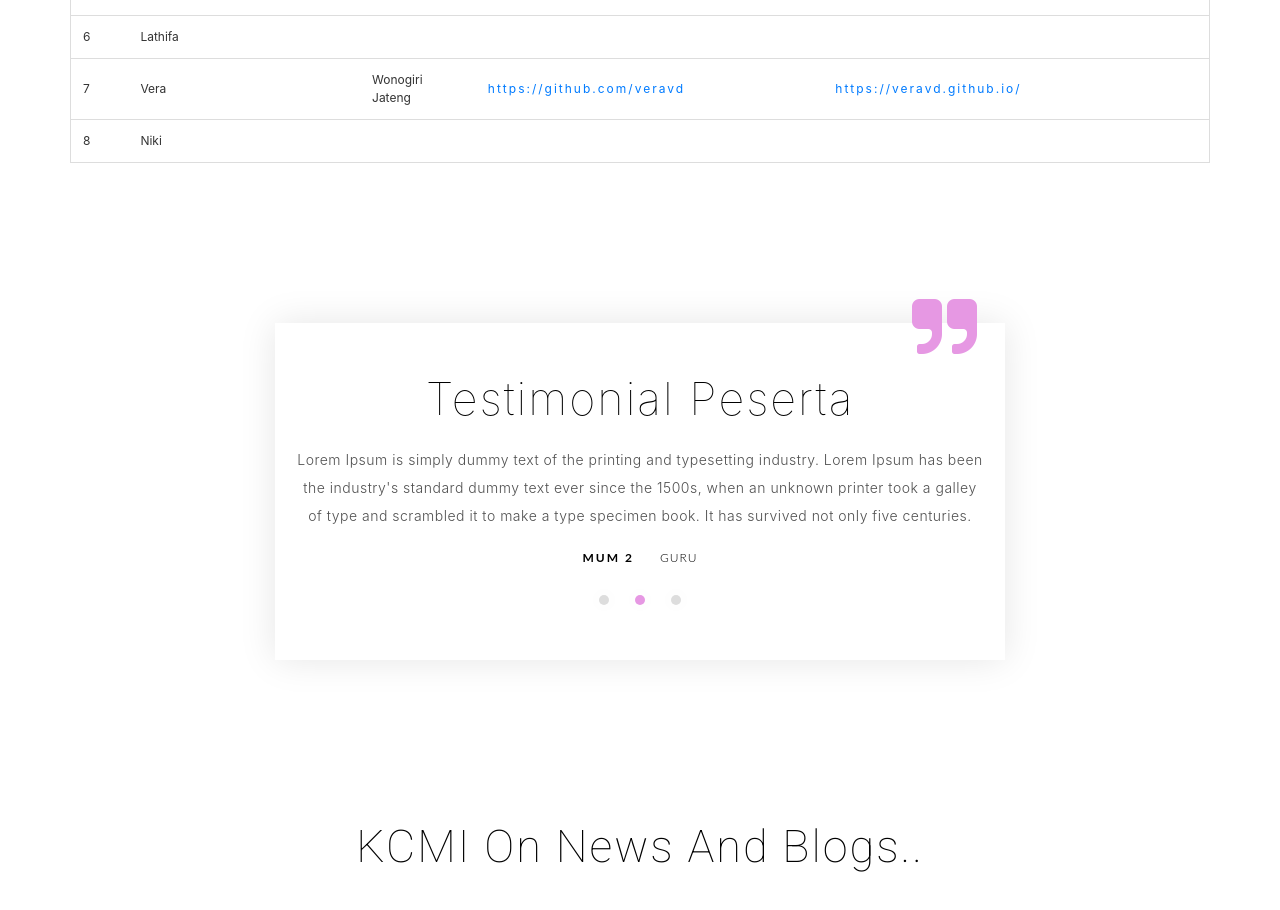
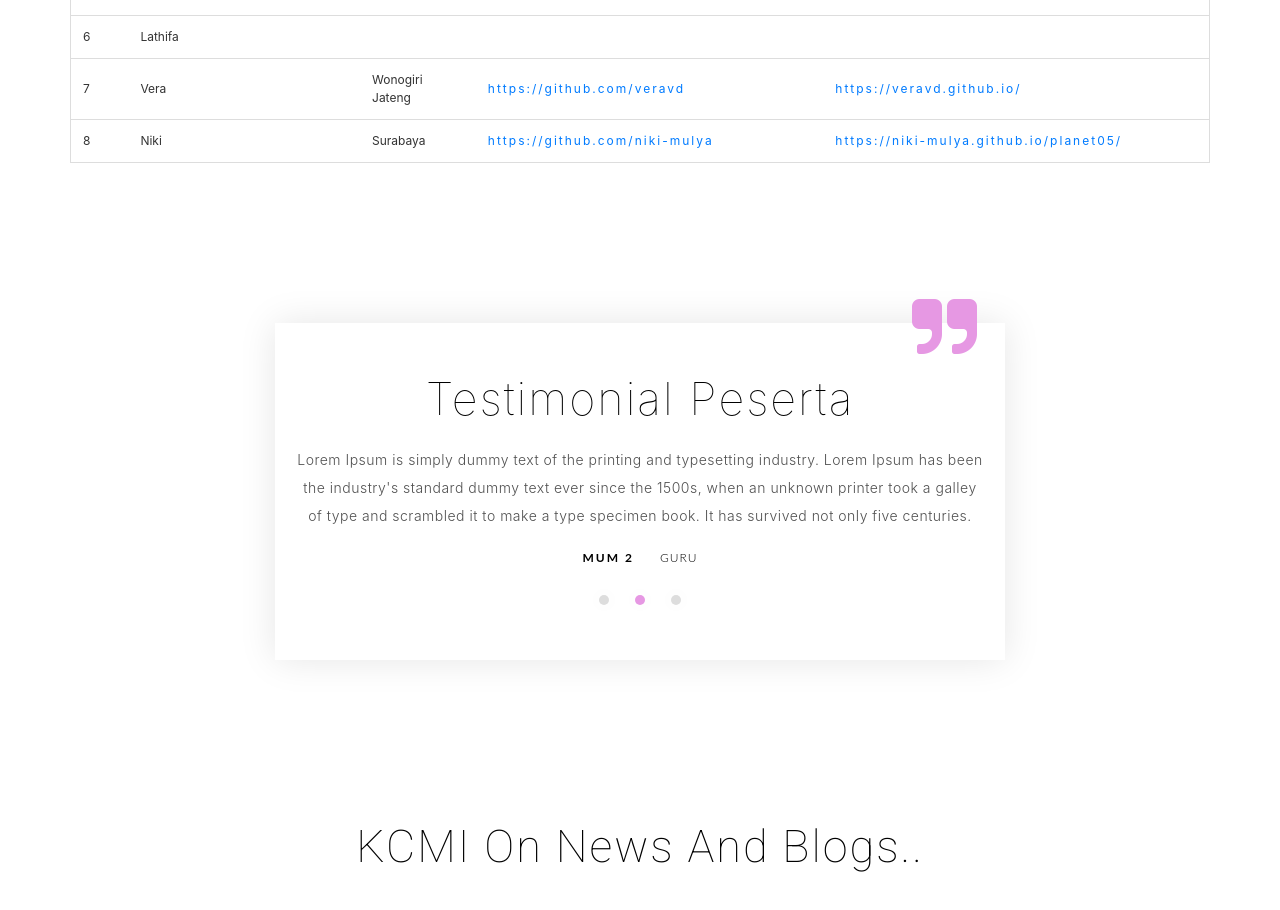
Before and after one commit to wnitya2/kcmi-newbie-labs, a plain HTML site: page index.html in a window 1280 px wide. Shown: the part 4120-5030 px from the top of the page. Drawn offline with nearby package versions, Linux system fonts and the light colour scheme.

Commit message:
Update Peserta Niki
Update Github account dan Github Pages

```diff
--- a/index.html
+++ b/index.html
@@ -387,9 +387,9 @@
                     <tr>
                         <td>8</td>
                         <td>Niki</td>
-                        <td></td>
-                        <td></td>
-                        <td></td>
+                        <td>Surabaya</td>
+                        <td><a href="https://github.com/niki-mulya">https://github.com/niki-mulya<a/></td>
+                        <td><a href="https://niki-mulya.github.io/planet05/">https://niki-mulya.github.io/planet05/</a></td>
                     </tr>
                 </table>
         </div>
```
